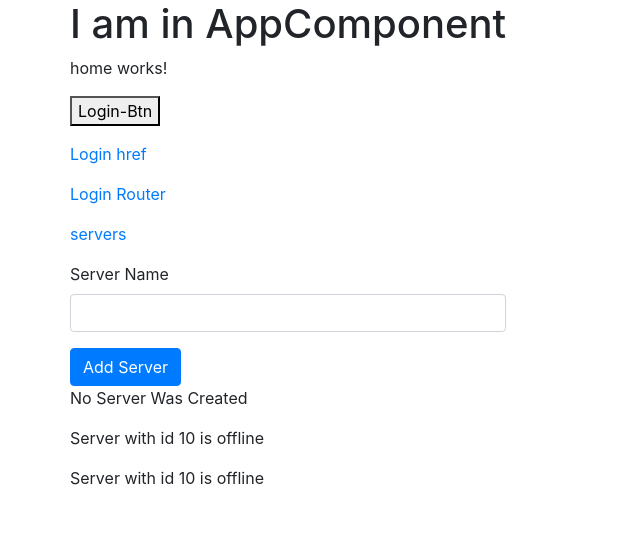
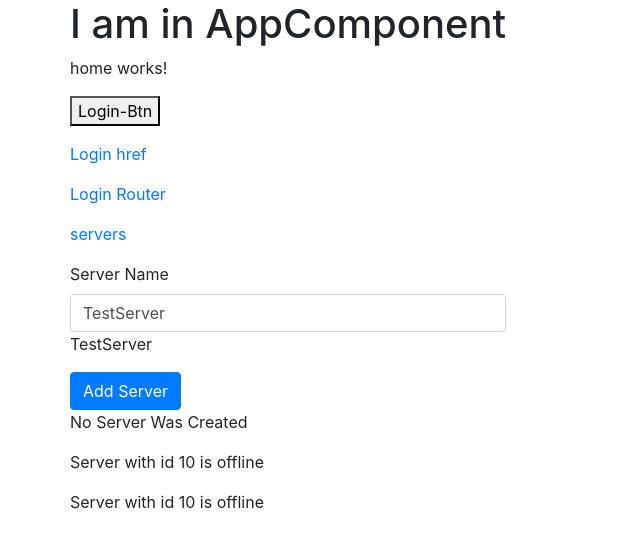
Before and after one commit to sujeetsarkar/AngularDemo, an Angular app: page /home in a window 1280 px wide. Shown: the top 548 px of the page, without its empty margins (0-640 px from the left). Built offline with nearby package versions, Linux system fonts and the light colour scheme.

Commit message:
two way binding

```diff
--- a/src/app/app.module.ts
+++ b/src/app/app.module.ts
@@ -8,6 +8,7 @@
 import { PageNotFoundComponentComponent } from './components/shared/page-not-found-component/page-not-found-component.component';
 import { ServerComponent } from './components/server/server.component';
 import { ServersComponent } from './components/servers/servers.component';
+import { FormsModule } from '@angular/forms';
 
 @NgModule({
   declarations: [
@@ -20,7 +21,8 @@
   ],
   imports: [
     BrowserModule,
-    AppRoutingModule
+    AppRoutingModule,
+    FormsModule
   ],
   providers: [],
   bootstrap: [AppComponent]
--- a/src/app/components/servers/servers.component.html
+++ b/src/app/components/servers/servers.component.html
@@ -1,5 +1,8 @@
 <label>Server Name</label>
+<!-- <p>
 <input type="text" class="form-control" (input)="onUpdateServerName($event)">
+</p> -->
+<input type="text" class="form-control" [(ngModel)]="serverName">
 <p>{{serverName}}</p>
 <button class="btn btn-primary"
         [disabled]="!allowNewServers"
--- a/src/app/components/servers/servers.component.ts
+++ b/src/app/components/servers/servers.component.ts
@@ -11,7 +11,7 @@
 
   allowNewServers = false;
   serverCreationStatus = "No Server Was Created";
-  serverName = '';
+  serverName = 'TestServer';
   constructor() {
     setTimeout(() => {
       this.allowNewServers = true;
```
